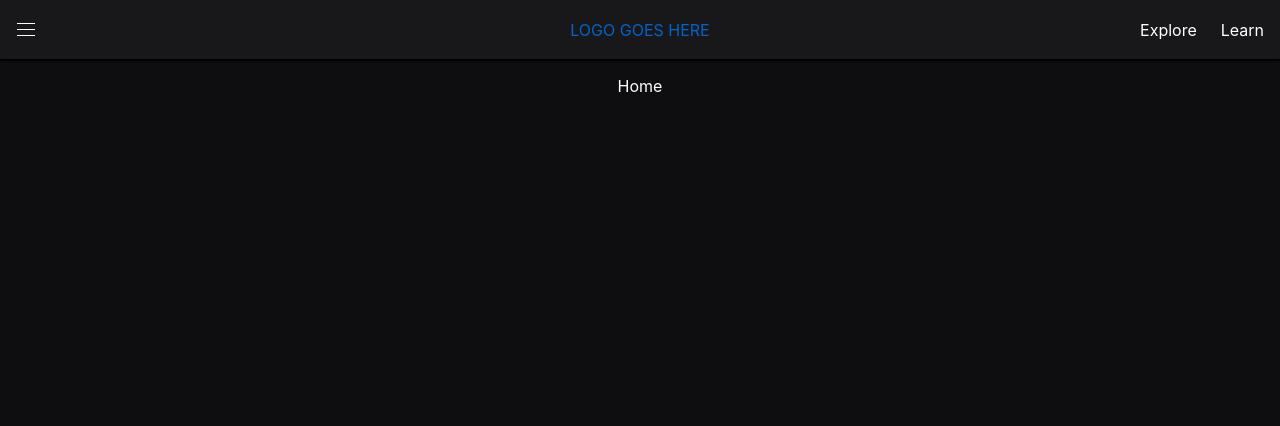
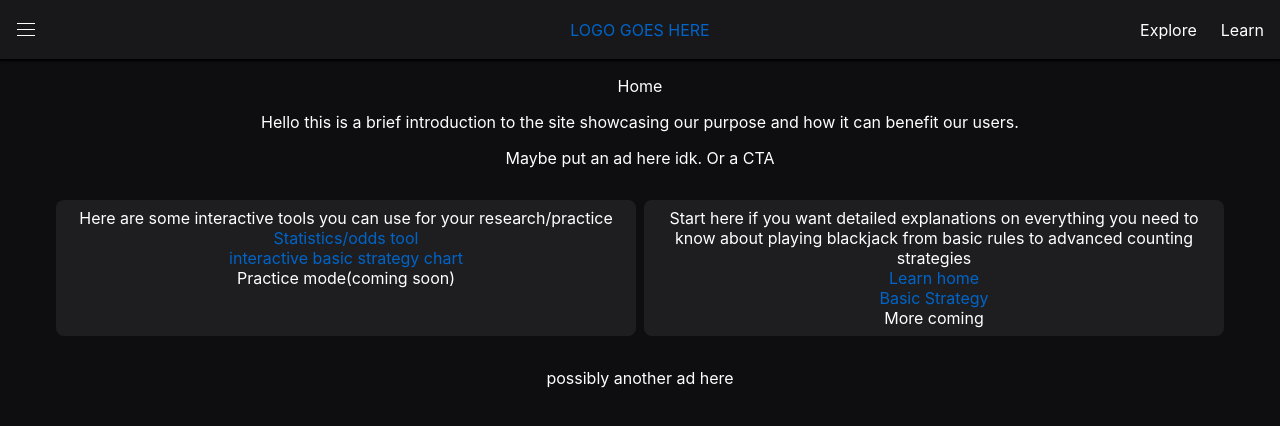
Before and after one commit to jbauta97/blackjack-demo, a SvelteKit app: page / in a window 1280 px wide. Shown: the top 426 px of the page. Built offline with nearby package versions, Linux system fonts and the light colour scheme.

Commit message:
basic homepage layout outline

```diff
--- a/src/routes/+page.svelte
+++ b/src/routes/+page.svelte
@@ -9,10 +9,36 @@
 </svelte:head>
 
 <div>
- Home
+	Home
+	<p>Hello this is a brief introduction to the site showcasing our purpose and how it can benefit our users.</p>
+	<p>Maybe put an ad here idk. Or a CTA</p>
+	<div class="showcase">
+		<ul>Here are some interactive tools you can use for your research/practice
+			<li><a href='/stats'>Statistics/odds tool</a></li>
+			<li><a href='/stats/strategies'>interactive basic strategy chart</a></li>
+			<li>Practice mode(coming soon)</li>
+		</ul>
+		<ul>Start here if you want detailed explanations on everything you need to know about playing blackjack from basic rules to advanced counting strategies
+			<li><a href="/learn">Learn home</a></li>
+			<li><a href="/learn/BasicStrategy">Basic Strategy</a></li>
+			<li>More coming</li>
+		</ul>
+	</div>
+	<p>possibly another ad here</p>
 </div>
 
 <style>
+	.showcase{
+		display: grid;
+		grid-template-columns: 1fr 1fr;
+		gap: 8px;
+	}
+	ul{
+		background-color: #fff1;
+		padding: 8px;
+		border-radius: 8px;
+		list-style: none;
+	}
 	@media (max-width: 640px) {
 	}
 </style>
```
